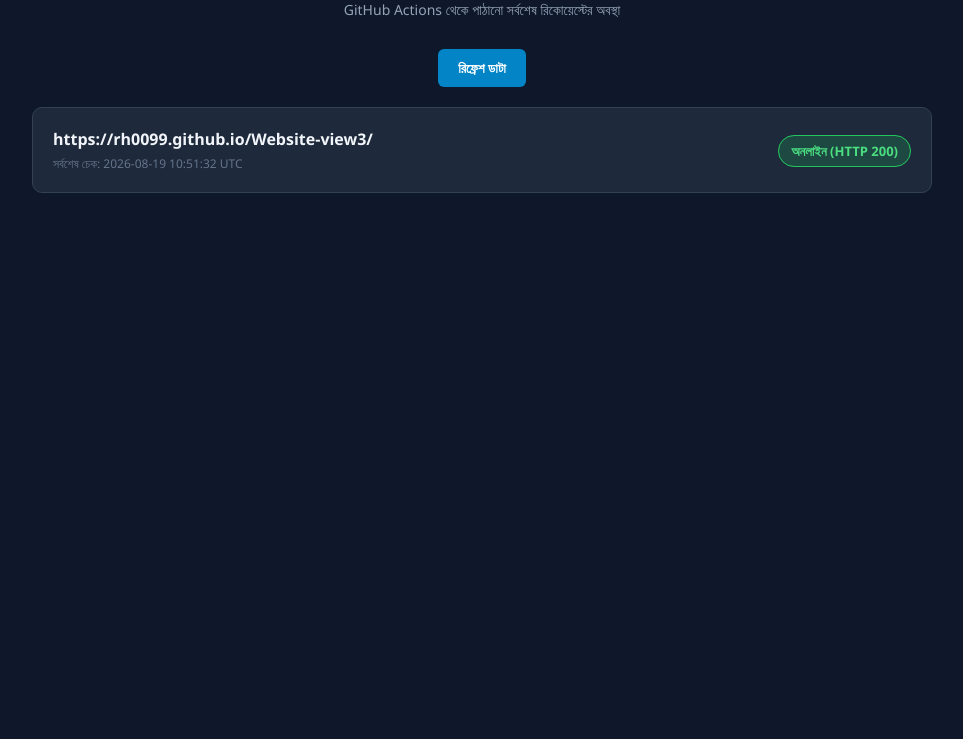
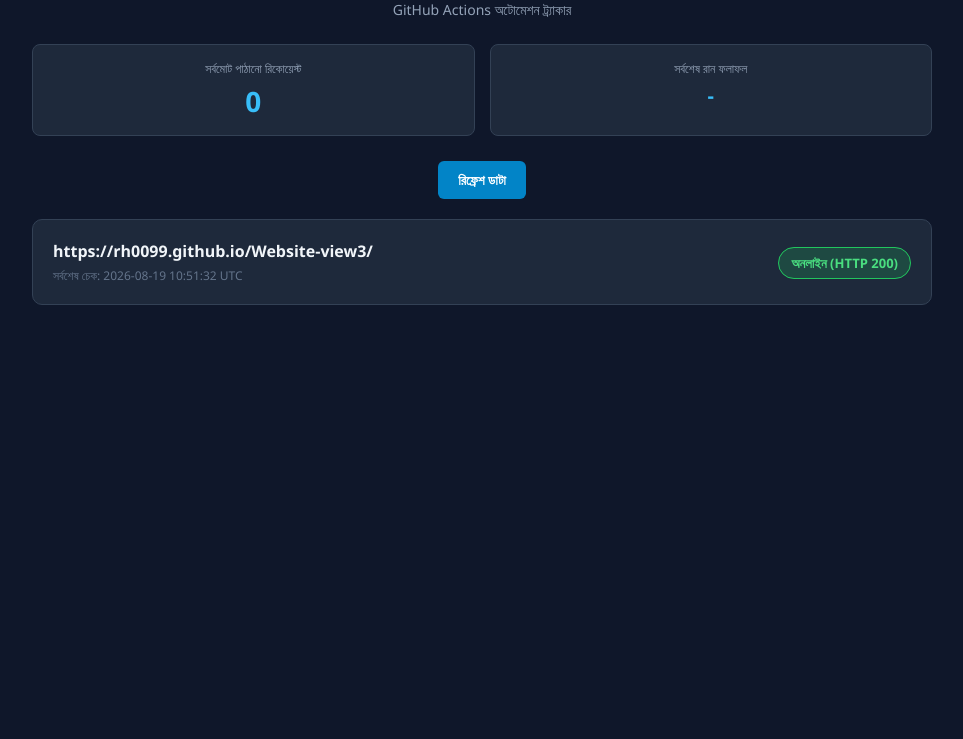
Before and after one commit to RH0099/Website_request_send, a plain HTML site: page index.html in a window 1280 px wide. Shown: the part 61-800 px from the top of the page, without its empty margins (158-1121 px from the left). Drawn offline with Linux system fonts and the light colour scheme.

Commit message:
Revise HTML structure and content for monitoring dashboard
Updated title and header text, added stats section, and improved error messages.

Signed-off-by: R,H <162550688+RH0099@users.noreply.github.com>

```diff
--- a/index.html
+++ b/index.html
@@ -3,14 +3,20 @@
 <head>
     <meta charset="UTF-8">
     <meta name="viewport" content="width=device-width, initial-scale=1.0">
-    <title>GitHub Actions - লাইভ মনিটরিং ড্যাশবোর্ড</title>
+    <title>লাইভ ওয়েবসাইট রিকোয়েস্ট মনিটর</title>
     <style>
         * { box-sizing: border-box; margin: 0; padding: 0; font-family: 'Segoe UI', Tahoma, Geneva, Verdana, sans-serif; }
         body { background-color: #0f172a; color: #f8fafc; padding: 20px; }
         .container { max-width: 900px; margin: 0 auto; }
-        header { text-align: center; margin-bottom: 30px; }
+        header { text-align: center; margin-bottom: 25px; }
         header h1 { font-size: 24px; color: #38bdf8; margin-bottom: 8px; }
         header p { font-size: 14px; color: #94a3b8; }
+
+        /* Stats Grid */
+        .stats-grid { display: grid; grid-template-columns: repeat(auto-fit, minmax(200px, 1fr)); gap: 15px; margin-bottom: 25px; }
+        .stat-card { background: #1e293b; padding: 15px; border-radius: 8px; border: 1px solid #334155; text-align: center; }
+        .stat-number { font-size: 28px; font-weight: bold; color: #38bdf8; margin-top: 5px; }
+        .stat-label { font-size: 12px; color: #94a3b8; }
 
         .card { background: #1e293b; border-radius: 10px; padding: 20px; margin-bottom: 15px; border: 1px solid #334155; display: flex; justify-content: space-between; align-items: center; flex-wrap: wrap; gap: 15px; }
         .url-text { font-weight: bold; font-size: 16px; color: #f1f5f9; word-break: break-all; }
@@ -30,8 +36,20 @@
 <div class="container">
     <header>
         <h1>লাইভ ওয়েবসাইট রিকোয়েস্ট মনিটর</h1>
-        <p>GitHub Actions থেকে পাঠানো সর্বশেষ রিকোয়েস্টের অবস্থা</p>
+        <p>GitHub Actions অটোমেশন ট্র্যাকার</p>
     </header>
+
+    <!-- Stats Section -->
+    <div class="stats-grid">
+        <div class="stat-card">
+            <div class="stat-label">সর্বমোট পাঠানো রিকোয়েস্ট</div>
+            <div class="stat-number" id="totalRequests">0</div>
+        </div>
+        <div class="stat-card">
+            <div class="stat-label">সর্বশেষ রান ফলাফল</div>
+            <div class="stat-number" id="lastStatus" style="font-size: 20px;">-</div>
+        </div>
+    </div>
 
     <button class="refresh-btn" onclick="fetchStatus()">রিফ্রেশ ডাটা</button>
 
@@ -48,18 +66,25 @@
         statusList.innerHTML = '';
 
         try {
-            // ক্যাশ এড়ানোর জন্য টাইমস্ট্যাম্প প্যারামিটার যুক্ত করা হয়েছে
             const response = await fetch('status.json?t=' + new Date().getTime());
-            if (!response.ok) throw new Error("status.json ফাইল পাওয়া যায়নি");
+            if (!response.ok) throw new Error("status.json পাওয়া যায়নি");
 
             const data = await response.json();
             loading.style.display = 'none';
 
-            data.forEach(item => {
+            // Stats Update
+            if(data.summary) {
+                document.getElementById('totalRequests').innerText = data.summary.total_requests || 0;
+                document.getElementById('lastStatus').innerText = `${data.summary.last_batch_success}টি সফল / ${data.summary.last_batch_failed}টি ব্যর্থ`;
+            }
+
+            // Sites List Render
+            const sites = data.sites || data;
+            sites.forEach(item => {
                 const card = document.createElement('div');
                 card.className = 'card';
 
-                const isSuccess = item.status >= 200 && item.status < 300;
+                const isSuccess = item.status >= 200 && item.status < 400;
                 const badgeClass = isSuccess ? 'badge-success' : 'badge-danger';
                 const statusMsg = isSuccess ? `অনলাইন (HTTP ${item.status})` : `সমস্যা রয়েছে (HTTP ${item.status})`;
 
@@ -75,12 +100,11 @@
                 statusList.appendChild(card);
             });
         } catch (error) {
-            loading.innerText = 'ডাটা লোড করতে ব্যর্থ! GitHub Actions এখনো প্রথমবার রান হয়নি বা status.json তৈরি হয়নি।';
+            loading.innerText = 'ডাটা লোড হতে ব্যর্থ হয়েছে। Actions অপশন থেকে ম্যানুয়ালি একবার Workflow রান করুন।';
             loading.style.color = '#ef4444';
         }
     }
 
-    // পেজ লোড হলে ডাটা ফেচ হবে
     window.onload = fetchStatus;
 </script>
 
```
